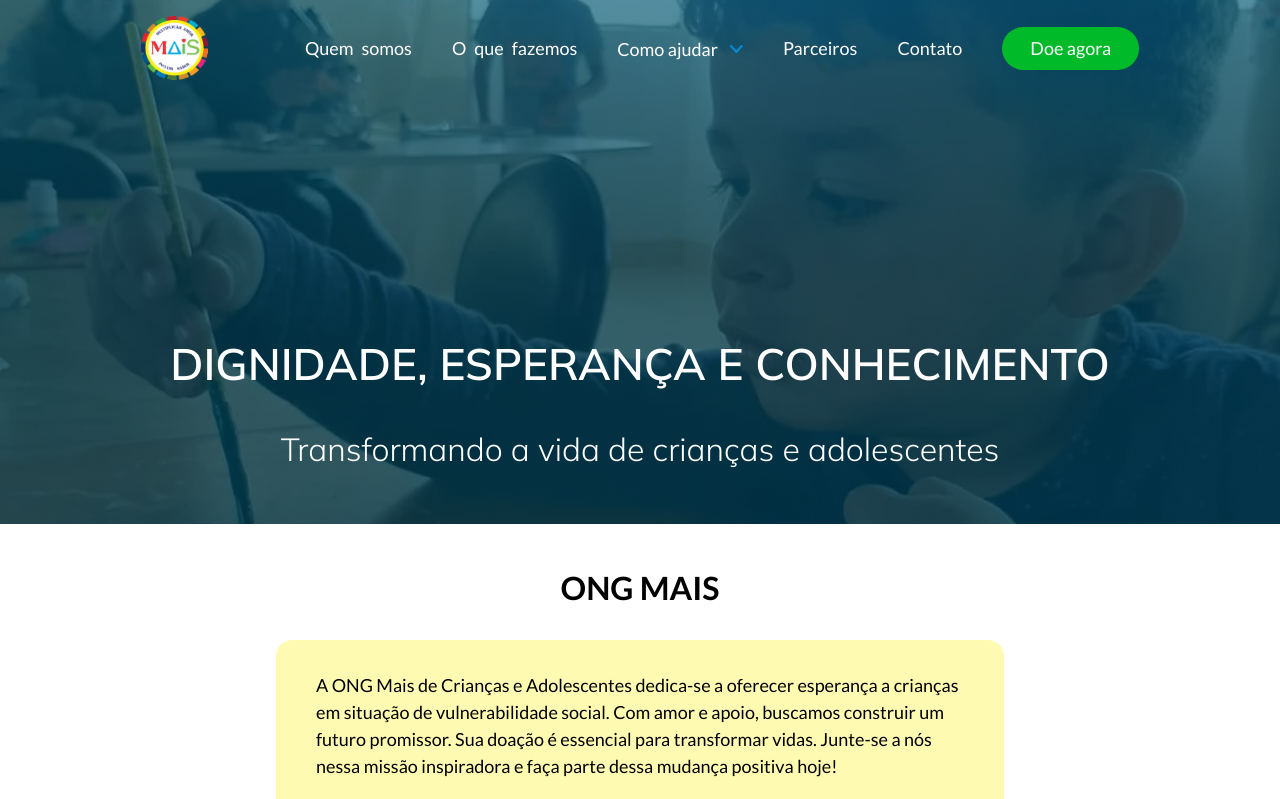
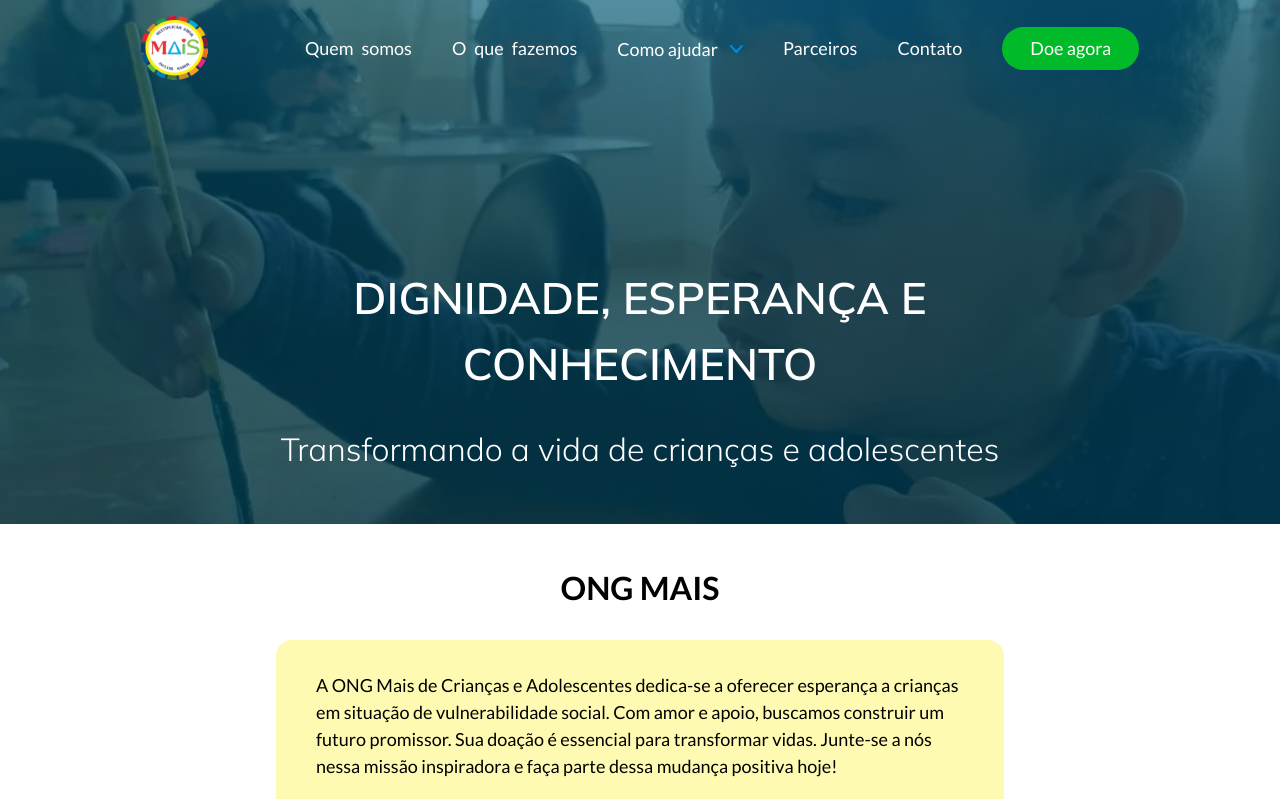
Before and after one commit to ONG-Mais/website-front-end, a Next.js app: page / in a window 1280 px wide. Shown: the top 799 px of the page. Built offline with nearby package versions, Linux system fonts and the light colour scheme.

Commit message:
feat: Makes the HeroBanner text fits better on smaller screens

```diff
--- a/src/GlobalComponents/HeroBanner/index.tsx
+++ b/src/GlobalComponents/HeroBanner/index.tsx
@@ -15,7 +15,7 @@ export default function Banner({ image, title, text }: BannerProps) {
         style={{ backgroundImage: `url("${image}")` }}
       >
         <div className="z-40 text-neutral-0 mb-r4 flex flex-col gap-7 font-Mulish text-center sm:mb-r8 ">
-          <h3 className="text-ds font-semibold sm:text-h5">{title}</h3>
+          <h3 className="text-ds font-semibold sm:text-h5 mx-r4">{title}</h3>
           <p className="text-h3 font-light sm:text-pl">{text}</p>
           <Button color="green-light" size="lg" rounded className="sm:w-52 sm:px-0 sm:self-center sm:flex hidden">
             Doe Agora
```
